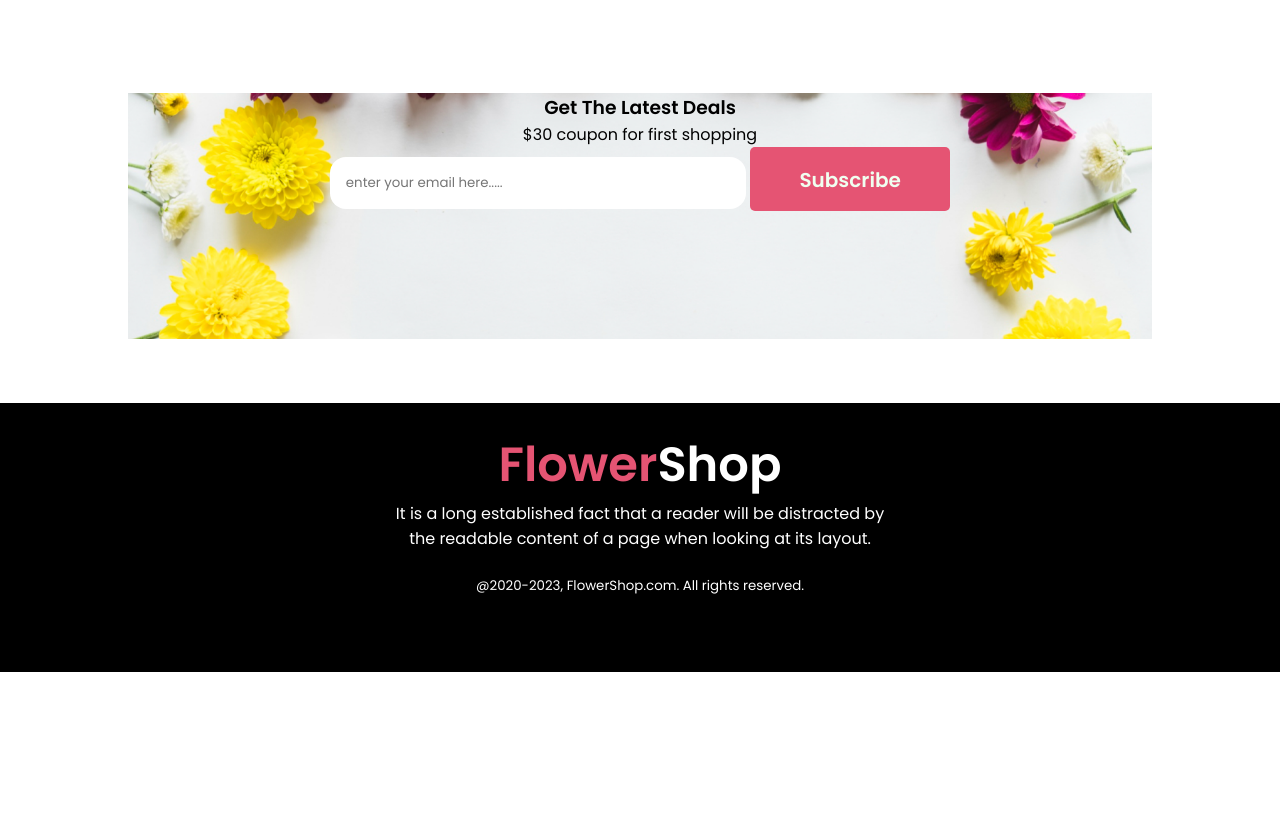
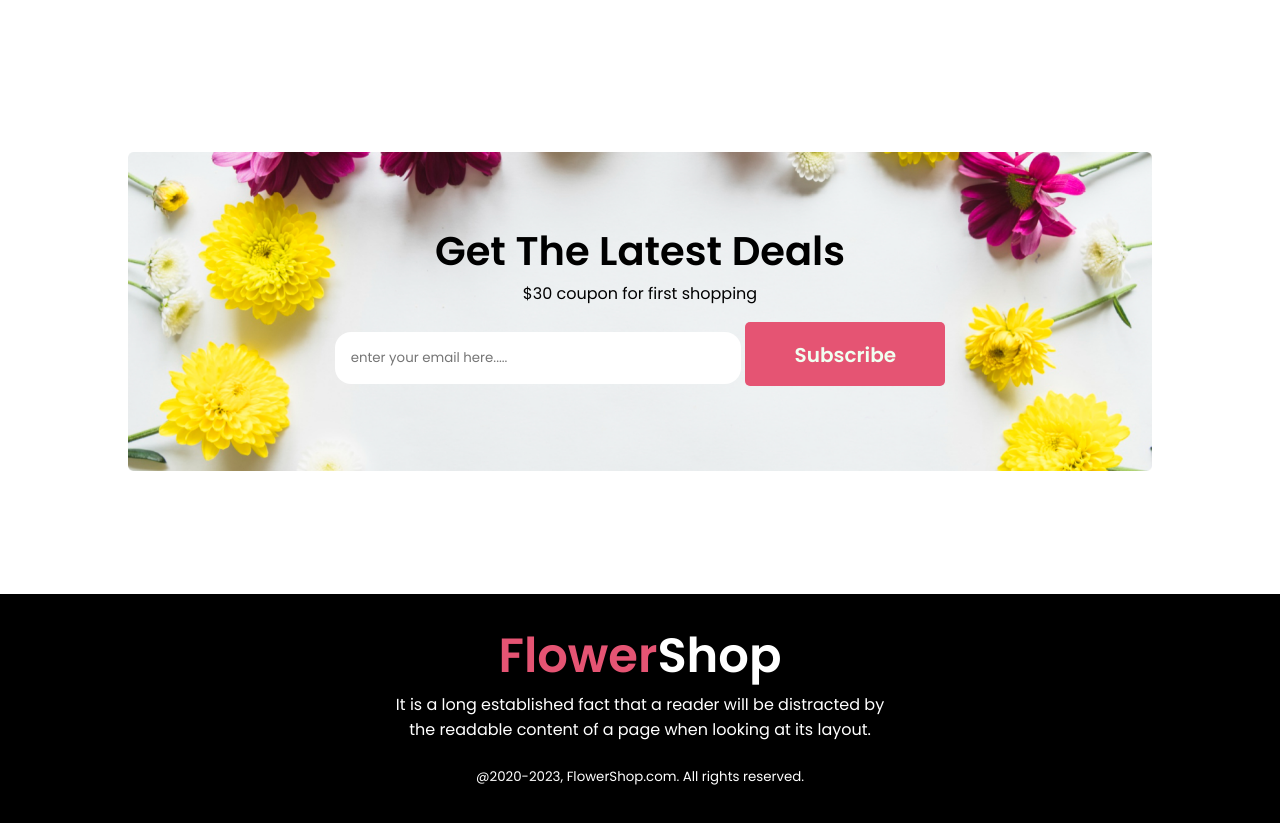
Before and after one commit to buggiman6969/reset-assignment-1, a plain HTML site: page index.html in a window 1280 px wide. Shown: the part 4361-5184 px from the top of the page. Before the commit the page ends 5033 px from the top, so only its background shows below. Drawn offline with Linux system fonts and the light colour scheme.

Commit message:
4th commit

```diff
--- a/design/style.css
+++ b/design/style.css
@@ -154,6 +154,11 @@ padding: 2%;
     width: 100%;
     padding-bottom: 10%;
 }
+.datils-container{
+    display: flex;
+    flex-direction: column;
+    padding-top: 10%;
+}
 #email{
     width: 30%;
     padding: 1rem;
@@ -161,7 +166,7 @@ padding: 2%;
     border-radius: 1rem;
 }
 .datils-input{
-
+    padding: 1rem;
 }
 /* =================footer contact=============================== */
 
--- a/index.html
+++ b/index.html
@@ -92,8 +92,8 @@
     </section>
     <!-- latest datils -->
       <section class="latest-datils">
-        <div>
-            <h3>Get The Latest Deals</h3>
+        <div class="datils-container">
+            <h3 style="font-size: 40px;">Get The Latest Deals</h3>
             <p>$30 coupon for first shopping</p>
             <div class="datils-input">
                 <input type="email" name="Email" id="email" placeholder="enter your email here.....">
```
